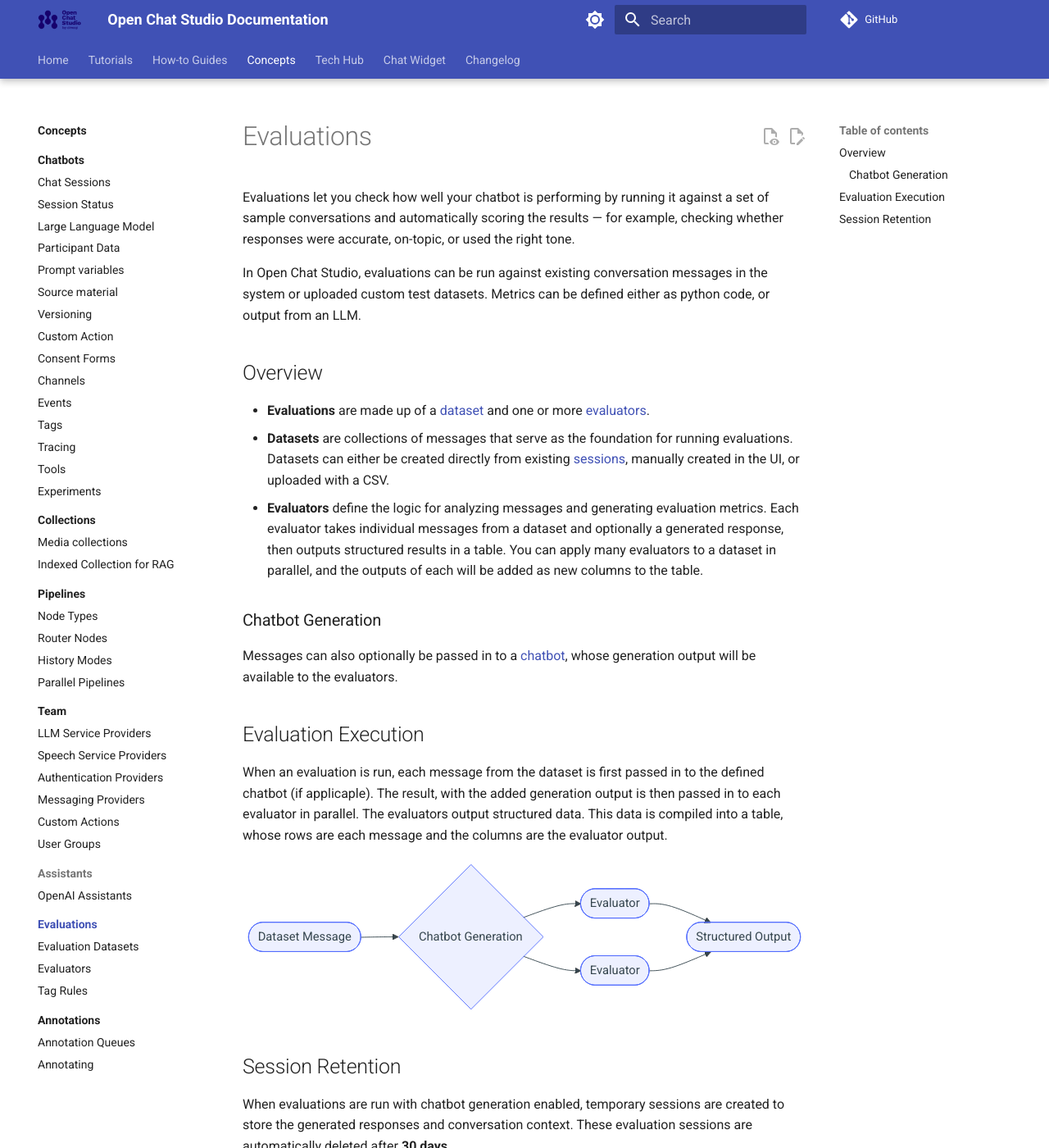
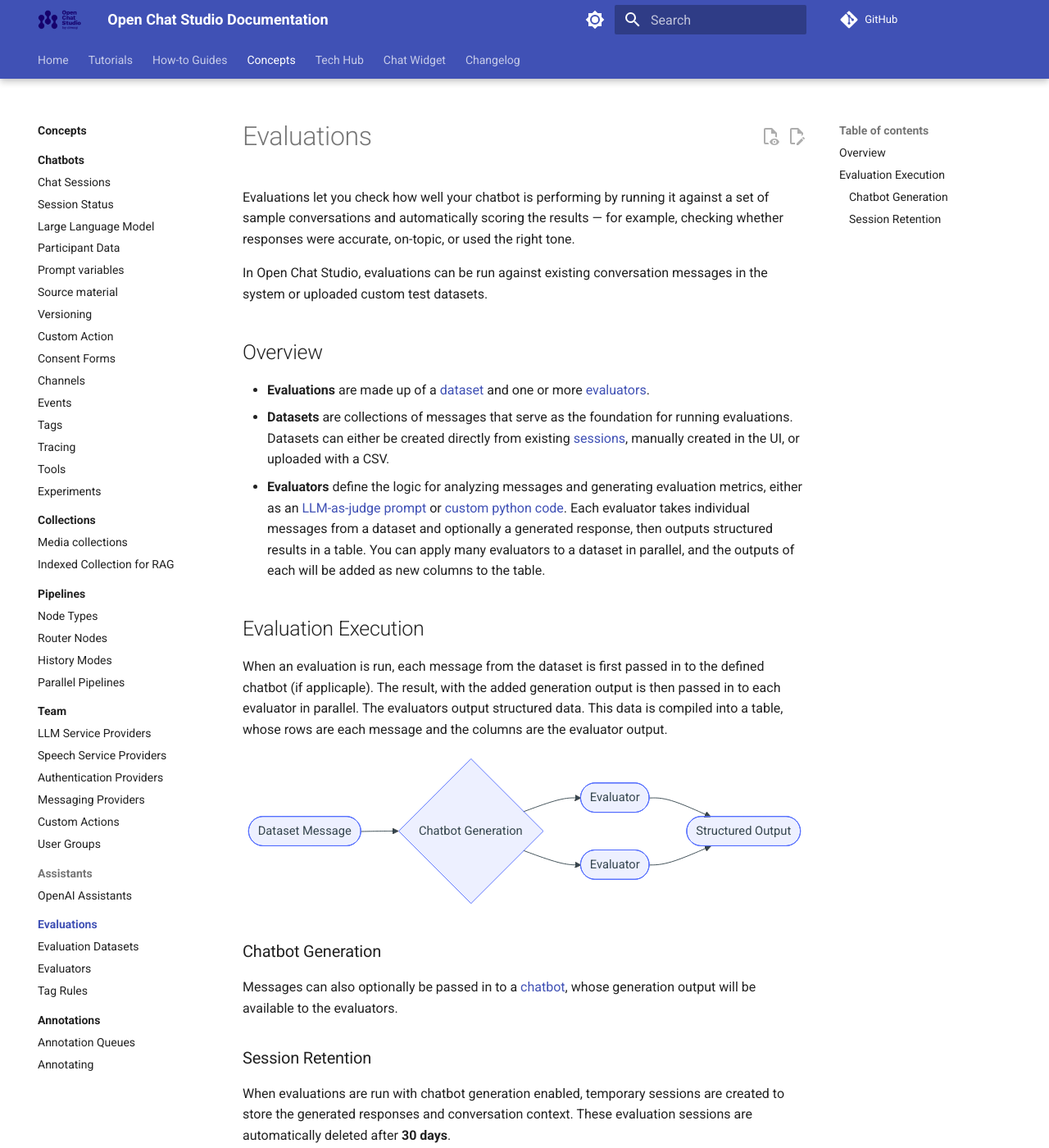
Before and after one commit to dimagi/open-chat-studio-docs, an MkDocs documentation site: the page built from docs/concepts/evaluations/index.md, in a window 1280 px wide and 1400 px high. Shown: the whole window at 82% size. Built offline with MkDocs 1.6.1 and Material for MkDocs 9.7.7, drawn with Linux system fonts in a browser that asks for light colours; a script that is not in the unit is left out; comment, search, counter and statistics services are not loaded.

Commit message:
Improve readability of concept/evaluations

```diff
--- a/docs/concepts/evaluations/index.md
+++ b/docs/concepts/evaluations/index.md
@@ -2,17 +2,13 @@
 
 Evaluations let you check how well your chatbot is performing by running it against a set of sample conversations and automatically scoring the results — for example, checking whether responses were accurate, on-topic, or used the right tone.
 
-In Open Chat Studio, evaluations can be run against existing conversation messages in the system or uploaded custom test datasets. Metrics can be defined either as python code, or output from an LLM.
+In Open Chat Studio, evaluations can be run against existing conversation messages in the system or uploaded custom test datasets.
 
 ## Overview
 
 - **Evaluations** are made up of a [dataset](./dataset.md) and one or more [evaluators](./evaluators.md).
 - **Datasets** are collections of messages that serve as the foundation for running evaluations. Datasets can either be created directly from existing [sessions](../sessions.md), manually created in the UI, or uploaded with a CSV.
-- **Evaluators** define the logic for analyzing messages and generating evaluation metrics. Each evaluator takes individual messages from a dataset and optionally a generated response, then outputs structured results in a table. You can apply many evaluators to a dataset in parallel, and the outputs of each will be added as new columns to the table.
-
-### Chatbot Generation
-
-Messages can also optionally be passed in to a [chatbot](../chatbots/index.md), whose generation output will be available to the evaluators.
+- **Evaluators** define the logic for analyzing messages and generating evaluation metrics, either as an [LLM-as-judge prompt](./evaluators.md#llm-evaluator) or [custom python code](./evaluators.md#python-evaluator). Each evaluator takes individual messages from a dataset and optionally a generated response, then outputs structured results in a table. You can apply many evaluators to a dataset in parallel, and the outputs of each will be added as new columns to the table.
 
 ## Evaluation Execution
 
```
Also changed, not shown: other parts of docs/concepts/evaluations/index.md (+5 -1 lines).
